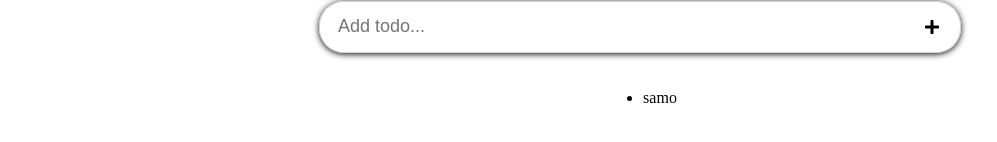
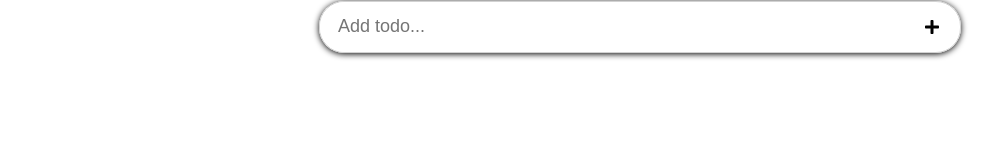
Before and after one commit to fed1k/todowithReact, a React (Create React App) app: page / in a window 1280 px wide. Shown: the part 328-470 px from the top of the page, without its empty margins (0-997 px from the left). Built offline with nearby package versions, Linux system fonts and the light colour scheme.

Commit message:
Fix linter issues

```diff
--- a/package.json
+++ b/package.json
@@ -6,6 +6,7 @@
     "@testing-library/jest-dom": "^5.16.4",
     "@testing-library/react": "^13.1.1",
     "@testing-library/user-event": "^13.5.0",
+    "prop-types": "^15.8.1",
     "react": "^18.0.0",
     "react-dom": "^18.0.0",
     "react-icons": "^4.3.1",
--- a/src/App.js
+++ b/src/App.js
@@ -1,4 +1,5 @@
 import './index.css';
+import React from 'react';
 import Todo from './components/Todo';
 
 function App() {
--- a/src/components/CreateList.js
+++ b/src/components/CreateList.js
@@ -1,8 +1,14 @@
-import React from "react";
-const List = (props) => {
-    return (
-        <li>{props.title}</li>
-    );
-}
+// import PropTypes from 'prop-types'
+// import React from "react";
+// const List = (props) => {
+//     return (
+//         <li>{props.title}</li>
+//     );
+// }
 
-export default List;
+// List.proptypes = {
+//     title: PropTypes.string.isRequired,
+
+// }
+
+// export default List;
--- a/src/components/Todo.js
+++ b/src/components/Todo.js
@@ -1,7 +1,6 @@
 import React, { useState } from "react";
 import { FaBars, FaPlus } from 'react-icons/fa';
 import Sidebar from "./SideBar";
-import List from "./CreateList";
 
 const Todo = () => {
     const [sidebar, setSidebar] = useState('sidebar-container-passive');
@@ -20,7 +19,6 @@ const Todo = () => {
                 <FaPlus className="plus"/>
             </form>
             <ul>
-                <List title='samo'/>
             </ul>
         </div>
     );
```
Also changed, not shown: src/components/SideBar.js (+12 -3 lines), 1 other file (tests, documents, lock files or other folders).
